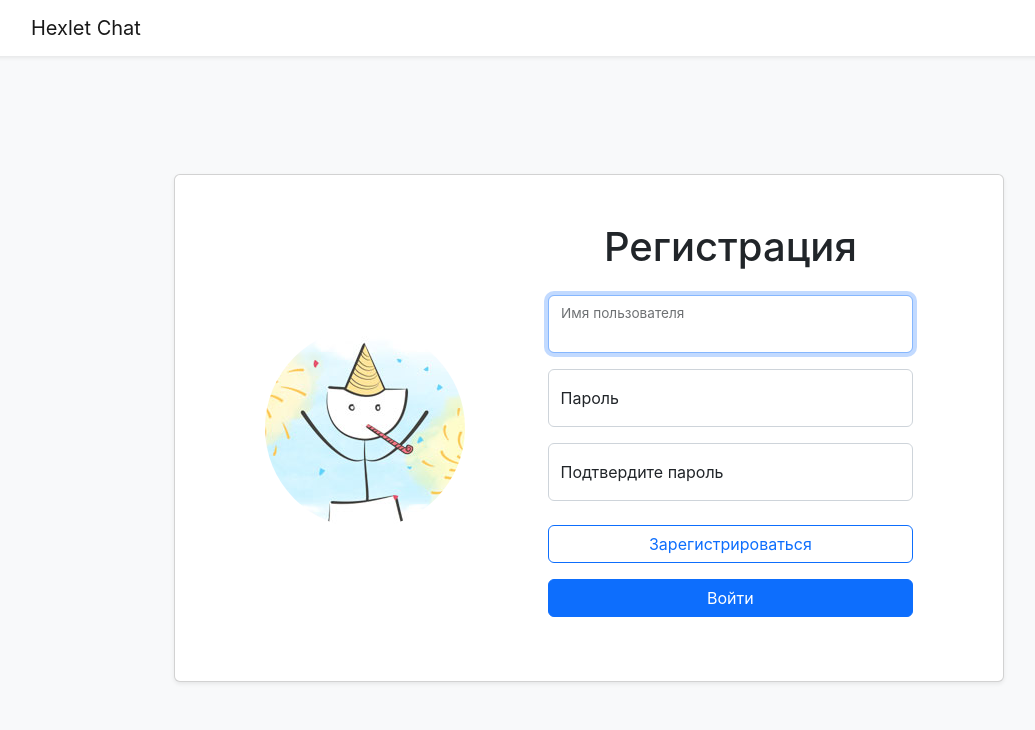
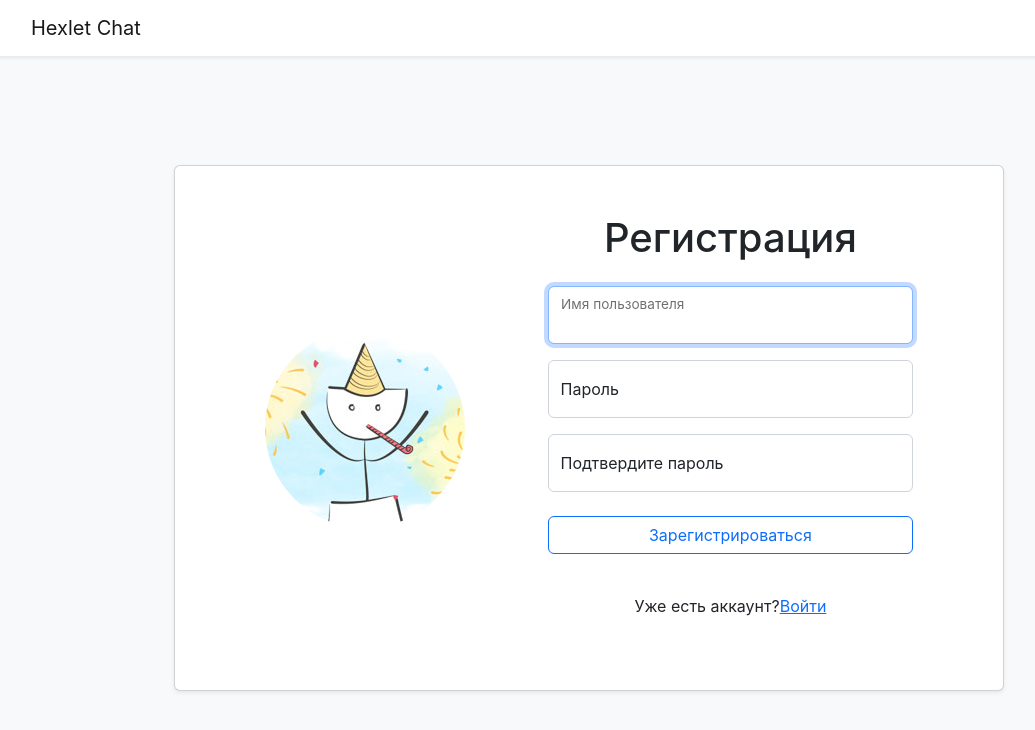
Before and after one commit to Olga2703/frontend-project-lvl4, a React (Create React App) app in the folder frontend/: page /signup in a window 1280 px wide. Shown: the top 730 px of the page, without its empty margins (51-1086 px from the left). Built offline with nearby package versions, Linux system fonts and the light colour scheme; no server answers.

Commit message:
fix: add catch error

```diff
--- a/frontend/src/components/chatPage/components/modal/components/ChannelModalRemove.jsx
+++ b/frontend/src/components/chatPage/components/modal/components/ChannelModalRemove.jsx
@@ -4,7 +4,7 @@ import { Modal, Button } from 'react-bootstrap';
 import { useTranslation } from 'react-i18next';
 import { toast } from 'react-toastify';
 
-import { selectors, actions as channelActions } from '../../../../../slices/channelsSlice.js';
+import { selectors, actions as channelActions, getCurrentChannel } from '../../../../../slices/channelsSlice.js';
 import { actions as modalActions } from '../../../../../slices/modalsSlice.js';
 import { useChatAPI } from "../../../../../hooks";
 
@@ -16,14 +16,17 @@ const RemoveChannelModal = () => {
   const { extraData } = useSelector((state) => state.modals);
   const generalChannelId = useSelector(selectors.selectAll)
     .find((ch) => ch.name === 'general').id;
-  console.log(generalChannelId);
+  const currentChannel = useSelector(getCurrentChannel);
 
   const closeModal = () => dispatch(modalActions.closeModal());
 
+  console.log(extraData);
   const onRemove = () => {
     try {
       chatApi.removeChannel(extraData);
-      dispatch(channelActions.setCurrentChannelId(generalChannelId));
+      if (extraData.id === currentChannel.id) {
+        dispatch(channelActions.setCurrentChannelId(generalChannelId));
+      }
       toast.success(t('success_message.channel_deleted'));
     } catch (err) {
       toast.error(t('errors.errors_network'));
--- a/frontend/src/components/signupPage/components/SignUpForm.jsx
+++ b/frontend/src/components/signupPage/components/SignUpForm.jsx
@@ -5,7 +5,7 @@ import {
   FormFloating, FormControl, FormLabel, Button,
 } from 'react-bootstrap';
 import axios from 'axios';
-import { useNavigate } from 'react-router-dom';
+import { Link, useNavigate } from "react-router-dom";
 import { useTranslation } from 'react-i18next';
 import { useAuth } from '../../../hooks/index.js';
 import routes from '../../../routes.js';
@@ -128,9 +128,14 @@ const SignUpForm = () => {
           <Button variant="outline-primary" className="w-100 mb-3" type="submit">
             {t('registration_form.btn_register')}
           </Button>
-          <Button href="/" variant="primary" className="w-100 mb-3">
-            {t('login_page.btn_in')}
-          </Button>
+          <div className="p-4">
+            <div className="text-center">
+              <span>
+                {t('registration_form.already_login')}
+              </span>
+              <Link to={'/'}>{t('login_page.btn_in')}</Link>
+            </div>
+          </div>
         </Form>
       )}
     </Formik>
--- a/frontend/src/locales/ru.js
+++ b/frontend/src/locales/ru.js
@@ -32,6 +32,7 @@ export default {
       password: 'Пароль',
       confirm_password: 'Подтвердите пароль',
       btn_register: 'Зарегистрироваться',
+      already_login: 'Уже есть аккаунт?'
     },
     registration_page: {
       avatar: 'avatar tota',
```
